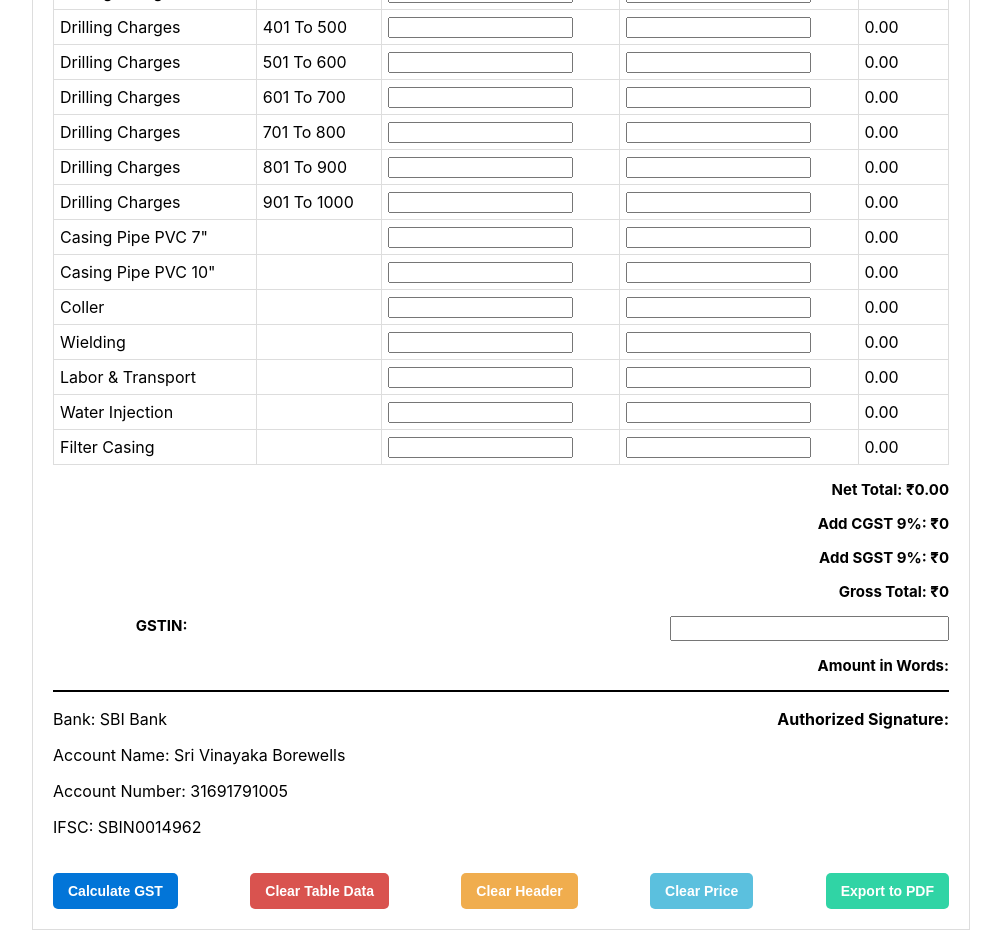
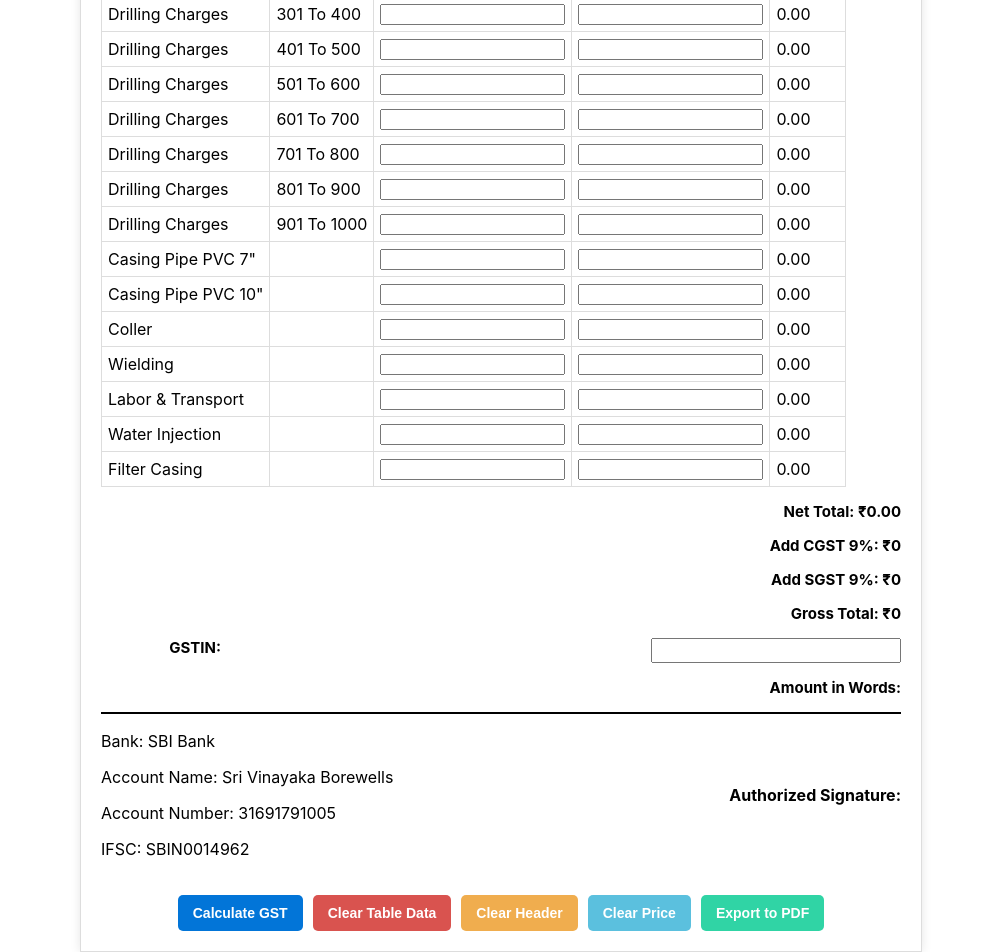
Before and after one commit to LeelaPrasad2710/borewell-invoice, a React (Create React App) app: page / in a window 1280 px wide. Shown: the part 454-1406 px from the top of the page, without its empty margins (139-1140 px from the left). Before the commit the page ends 1384 px from the top, so only its background shows below. Built offline with nearby package versions, Linux system fonts and the light colour scheme.

Commit message:
added mobile screen

```diff
--- a/src/InvoiceGenerator.css
+++ b/src/InvoiceGenerator.css
@@ -144,3 +144,52 @@ button:hover {
     margin: 0;
   }
 }
+
+/* Make invoice content responsive */
+.invoice-container {
+  width: 90%;
+  max-width: 800px;
+  margin: auto;
+  padding: 20px;
+  background: #fff;
+  box-shadow: 0 0 10px rgba(0, 0, 0, 0.1);
+}
+
+/* Make the table scrollable on small screens */
+.invoice-table {
+  width: 100%;
+  overflow-x: auto;
+  display: block;
+}
+
+/* Adjust input fields for mobile */
+.invoice-details {
+  display: flex;
+  flex-direction: column;
+  gap: 10px;
+}
+
+/* Buttons should be stacked on small screens */
+.button-container {
+  display: flex;
+  flex-wrap: wrap;
+  justify-content: center;
+  gap: 10px;
+}
+
+/* Adjust footer (Bank details & Signature) for mobile */
+.invoice-footer {
+  display: flex;
+  flex-direction: column;
+  align-items: center;
+  text-align: center;
+}
+
+/* On larger screens, keep Bank details left & Signature right */
+@media (min-width: 768px) {
+  .invoice-footer {
+      flex-direction: row;
+      justify-content: space-between;
+      text-align: left;
+  }
+}
```
